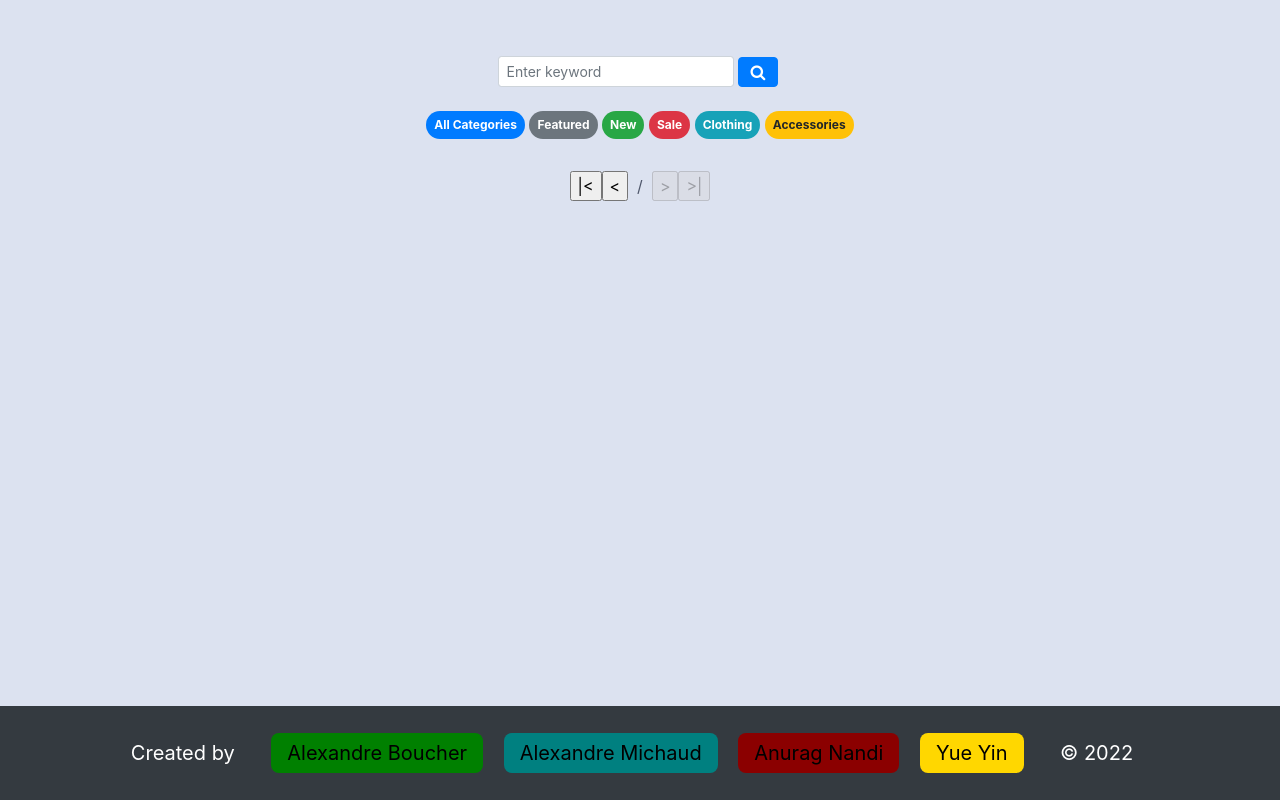
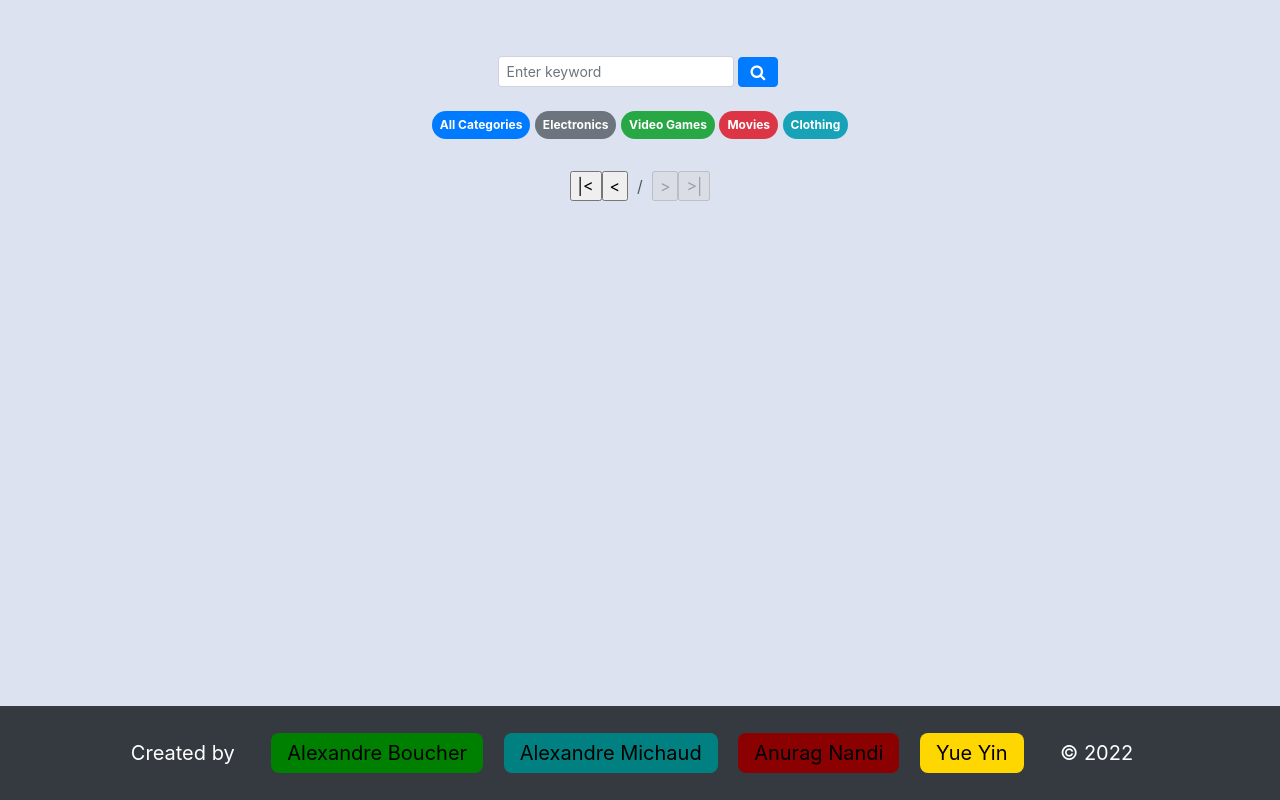
Before and after one commit to PrjWebShop/WebShop, a PHP site: page /Index.php in a window 1280 px wide. Shown: the part 88-888 px from the top of the page. Run offline with PHP 8.4, Linux system fonts and the light colour scheme; data that the repository does not hold is empty.

Commit message:
Hard Coded categories

```diff
--- a/Index.php
+++ b/Index.php
@@ -44,12 +44,11 @@
                         </div> -->
                         <div class="col-md-12 col-12">
                             <div class="text-center">
-                                <span class="badge badge-pill badge-primary p-2">All Categories</span>
-                                <span class="badge badge-pill badge-secondary p-2">Featured</span>
-                                <span class="badge badge-pill badge-success p-2">New</span>
-                                <span class="badge badge-pill badge-danger p-2">Sale</span>
-                                <span class="badge badge-pill badge-info p-2">Clothing</span>
-                                <span class="badge badge-pill badge-warning p-2">Accessories</span>
+                                <a href="Index"><span class="badge badge-pill badge-primary p-2">All Categories</span></a>
+                                <a href="Index?category=Electronics"><span class="badge badge-pill badge-secondary p-2">Electronics</span></a>
+                                <a href="Index?category=Video%20Games"><span class="badge badge-pill badge-success p-2">Video Games</span></a>
+                                <a href="Index?category=Movies"><span class="badge badge-pill badge-danger p-2">Movies</span></a>
+                                <a href="Index?category=Clothing"><span class="badge badge-pill badge-info p-2">Clothing</span></a>
                             </div>
                         </div>
                         <div class="col-md-12 col-12">
```
